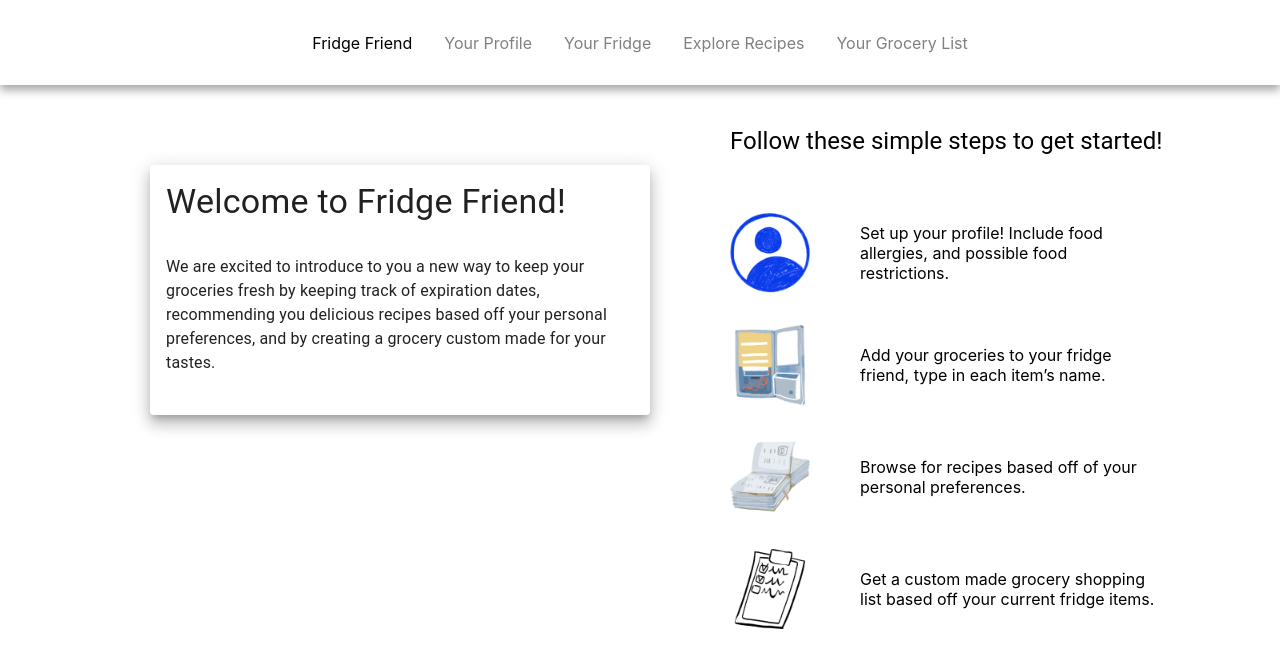
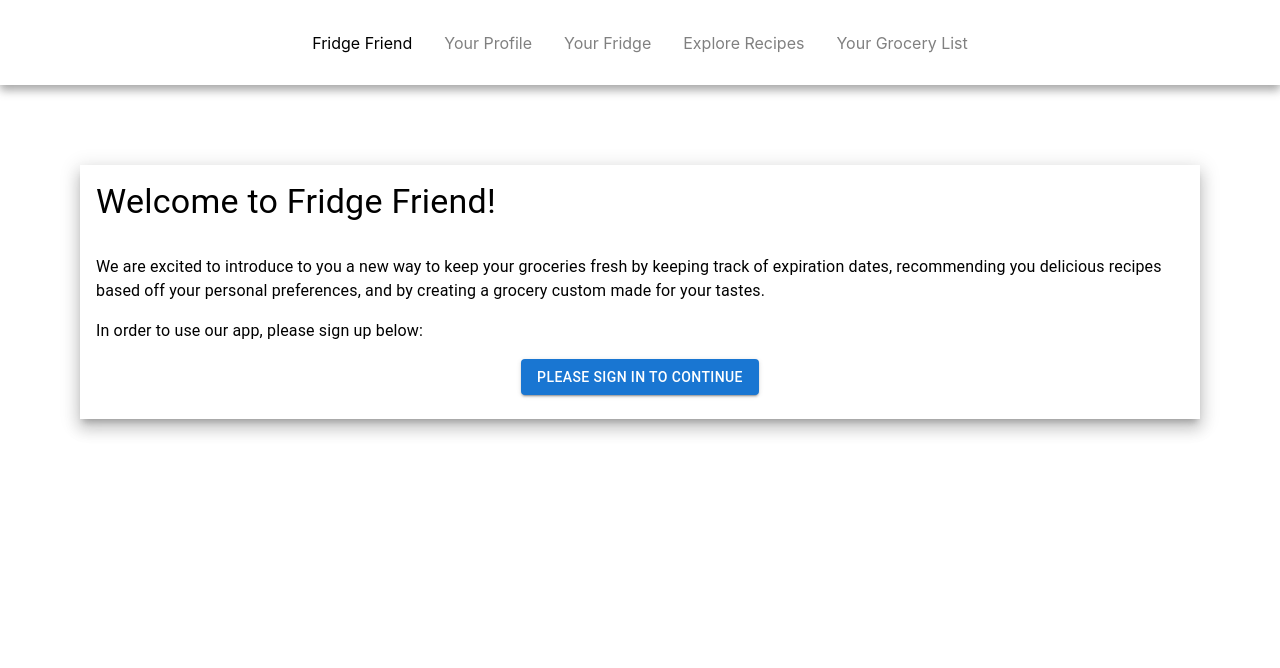
Before and after one commit to edelfino11/fridge_friend, a React (Create React App) app: page / in a window 1280 px wide. Shown: the top 668 px of the page. Built offline with nearby package versions, Linux system fonts and the light colour scheme.

Commit message:
The non signed in member's home created

```diff
--- a/src/App.js
+++ b/src/App.js
@@ -6,6 +6,7 @@ import Profile from './pages/profile';
 import Fridge from './pages/fridge';
 import Explore from './pages/explore';
 import Grocery from './pages/grocery';
+import HomeNoSignIn from './pages/home-no-sign-in';
 
 function App() {
     return (
@@ -13,7 +14,8 @@ function App() {
         <Router>
             <Navbar />
             <Routes>
-            <Route path='/' exact Component={Home} />
+            <Route path='/' exact Component={HomeNoSignIn} />
+            <Route path='/home' exact Component={Home} />
             <Route path='/profile' Component={Profile} />
             <Route path='/fridge' Component={Fridge} />
             <Route path='/explore' Component={Explore} />
--- a/src/components/BottomProfile/index.js
+++ b/src/components/BottomProfile/index.js
@@ -50,7 +50,7 @@ export default function BottomProfile() {
   return (
     <Grid container direction="row">
       <Box sx={{ minWidth: 275, p: 10 }}>
-        <Card variant="outlined" sx={{ maxWidth: 345 }}>
+        <Card sx={{ maxWidth: 345, boxShadow: 10 }}>
           {card}
         </Card>
       </Box>
--- a/src/components/IntroProfileItems/index.js
+++ b/src/components/IntroProfileItems/index.js
@@ -6,7 +6,6 @@ import blueIcon from "../../img/blue_icon_user.png";
 import refri from "../../img/refrigerator.png";
 import recipeBook from "../../img/book.png";
 import grocerylist from "../../img/grocery_list.png";
-import { NavLink as Link } from 'react-router-dom';
 import { useNavigate } from "react-router-dom";
 
 const Pitem = () => {
--- /dev/null
+++ b/src/pages/home-no-sign-in.js
@@ -0,0 +1,44 @@
+import React from "react";
+
+import { Box, CardContent, Typography, Button } from "@mui/material";
+import { useNavigate } from "react-router-dom";
+
+
+const HomeNoSignIn = () => {
+    const navigate = useNavigate();
+
+    return (
+      <div>
+        <Box sx={{ p: 10 }}>
+          <React.Fragment>
+            <CardContent sx={{ boxShadow: 10 }}>
+              <Box sx={{ pb: 4 }}>
+                <Typography variant="h4" component="div">
+                  Welcome to Fridge Friend!
+                </Typography>
+              </Box>
+              <Typography paragraph>
+                We are excited to introduce to you a new way to keep your
+                groceries fresh by keeping track of expiration dates,
+                recommending you delicious recipes based off your personal
+                preferences, and by creating a grocery custom made for your
+                tastes.
+              </Typography>
+              <Typography paragraph>
+                {" "}
+                In order to use our app, please sign up below:{" "}
+              </Typography>
+              <Box textAlign="center">
+                <Button variant="contained" onClick={()=>navigate("/profile")}>
+                  Please Sign In to Continue
+                </Button>
+              </Box>
+            </CardContent>
+          </React.Fragment>
+        </Box>
+      </div>
+    );
+
+}
+
+export default HomeNoSignIn;
--- a/src/pages/index.js
+++ b/src/pages/index.js
@@ -1,13 +1,7 @@
 import React from "react";
 
 import {
-  FormHelperText,
-  FormControlLabel,
-  FormGroup,
-  Checkbox,
   Grid,
-  TextField,
-  Button,
   Card,
   Box,
   CardContent,
```
